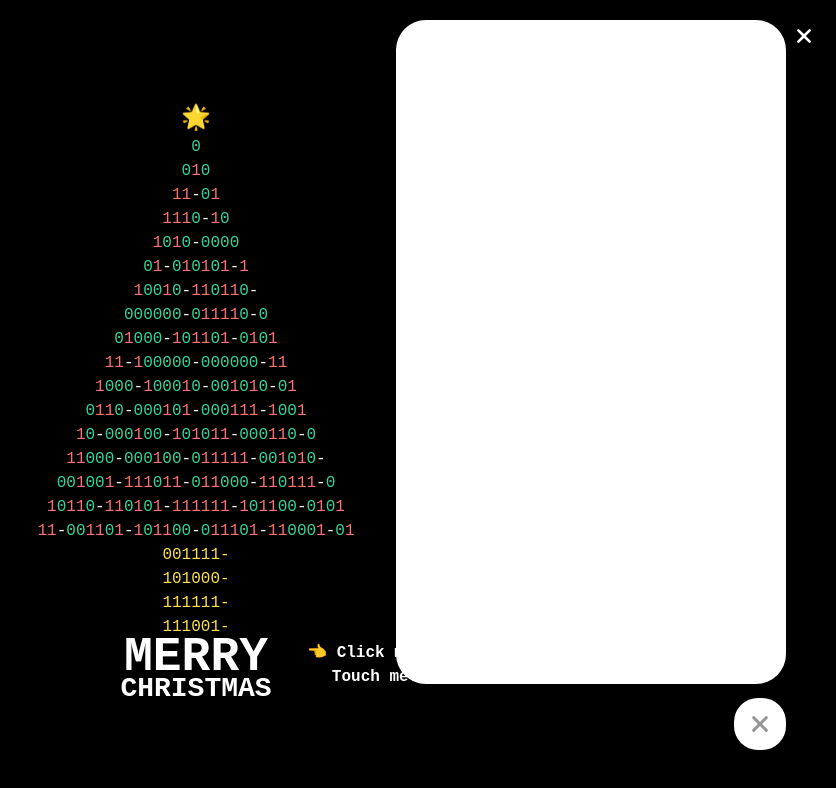
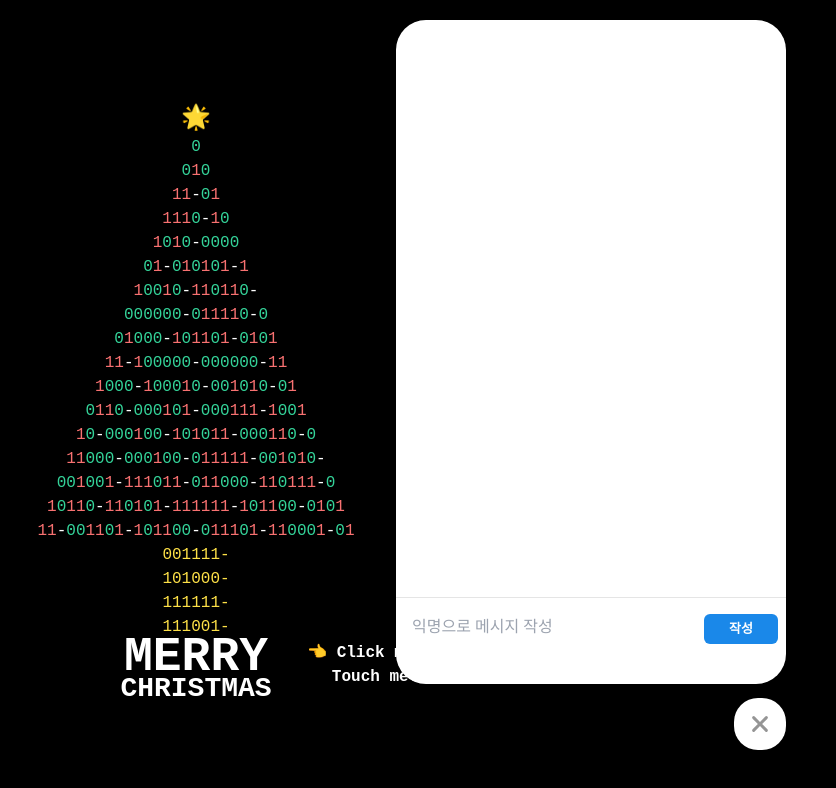
Before and after one commit to ju-nong/christmas-tree, a Vue app: page / in a window 1280 px wide. Both pictures are taken after a click on the button 1204 px from the left and 724 px from the top of the page. Shown: the top 788 px of the page, without its empty margins (444-1280 px from the left). Built offline with nearby package versions, Linux system fonts and the light colour scheme.

Commit message:
feat : 채팅 컴포넌트 추가

```diff
--- a/src/components/chat/ChatContainer.vue
+++ b/src/components/chat/ChatContainer.vue
@@ -1,7 +1,7 @@
 <template>
-    <div class="chat-container fixed bg-white z-[20]">
+    <div class="chat-container fixed bg-white z-[20] flex flex-col">
         <button
-            class="chat-container-close fixed top-[20px] right-[16px] z-[30] w-[32px] h-[32px] flex items-center justify-center rounded-full"
+            class="chat-container-close fixed top-[20px] right-[16px] z-[30] w-[32px] h-[32px] items-center justify-center rounded-full"
             @click="emit('close')"
         >
             <svg
@@ -28,11 +28,15 @@
                 ></path>
             </svg>
         </button>
+        <ChatList />
+        <ChatInput />
     </div>
 </template>
 
 <script setup>
 import { defineEmits } from "vue";
+
+import { ChatList, ChatInput } from "./index";
 
 const emit = defineEmits(["close"]);
 </script>
@@ -45,8 +49,10 @@ const emit = defineEmits(["close"]);
     bottom: 116px;
     max-height: 690px;
     height: calc(100% - 136px);
+    font-family: "Noto Sans";
 
     &-close {
+        display: none;
         background-color: rgba(0, 0, 0, 0.66);
     }
 }
@@ -59,6 +65,10 @@ const emit = defineEmits(["close"]);
         max-height: 100%;
         height: 100%;
         border-radius: 0;
+
+        &-close {
+            display: flex;
+        }
     }
 }
 </style>
--- /dev/null
+++ b/src/components/chat/ChatInput.vue
@@ -0,0 +1,48 @@
+<template>
+    <div class="chat-input">
+        <div class="chat-input-container">
+            <textarea placeholder="익명으로 메시지 작성" />
+        </div>
+        <button class="chat-input-send">작성</button>
+    </div>
+</template>
+
+<script setup></script>
+
+<style lang="scss">
+.chat-input {
+    display: flex;
+    border-top: 0.5px solid rgba(0, 0, 0, 0.1);
+    padding: 16px 0px 16px 8px;
+
+    &-container {
+        padding-left: 8px;
+        flex: 1;
+
+        > textarea {
+            border: none;
+            outline: none;
+            width: 100%;
+            resize: none;
+        }
+    }
+
+    &-send {
+        width: 74px;
+        height: 30px;
+        margin: 0px 8px;
+        border-radius: 6px;
+        background-color: #1a88e9;
+        color: #fff;
+        font-size: 13px;
+        font-weight: 700;
+        cursor: pointer;
+
+        &:disabled {
+            background-color: rgb(243, 244, 248);
+            color: rgba(0, 0, 0, 0.1);
+            cursor: auto;
+        }
+    }
+}
+</style>
--- /dev/null
+++ b/src/components/chat/ChatItem.vue
@@ -0,0 +1,7 @@
+<template>
+    <li></li>
+</template>
+
+<script setup></script>
+
+<style lang="scss"></style>
--- /dev/null
+++ b/src/components/chat/ChatList.vue
@@ -0,0 +1,62 @@
+<template>
+    <ul
+        class="chat-list w-full h-full flex flex-col gap-y-[4px] list-none overflow-x-hidden overflow-y-scroll"
+    ></ul>
+</template>
+
+<script setup></script>
+
+<style lang="scss">
+.chat-list {
+    overflow-anchor: none;
+    overscroll-behavior: none;
+
+    &::-webkit-scrollbar {
+        width: 8px;
+    }
+
+    &::-webkit-scrollbar-thumb {
+        background-color: rgb(204, 204, 204);
+        border-radius: 10px;
+    }
+
+    &::-webkit-scrollbar-track {
+        background-color: transparent;
+    }
+
+    > li {
+        width: 100%;
+        padding-left: 32px;
+        display: flex;
+        position: relative;
+        column-gap: 6px;
+        align-items: flex-end;
+
+        &.first {
+            margin-top: 16px;
+            padding-top: 16px;
+        }
+
+        > p {
+            max-width: 565px;
+            padding: 9px 12px;
+            font-size: 13px;
+            line-height: 16px;
+            border-radius: 21px;
+            background-color: rgb(243, 244, 248);
+            word-break: break-word;
+            word-wrap: break-word;
+            white-space: pre-wrap;
+            color: rgb(30, 30, 35);
+        }
+
+        > span {
+            line-height: 12px;
+            font-size: 10px;
+            color: rgb(118, 118, 120);
+            margin-bottom: 4px;
+            white-space: nowrap;
+        }
+    }
+}
+</style>
--- a/src/components/chat/index.js
+++ b/src/components/chat/index.js
@@ -1,4 +1,7 @@
 import ChatButton from "./ChatButton.vue";
 import ChatContainer from "./ChatContainer.vue";
+import ChatList from "./ChatList.vue";
+import ChatItem from "./ChatItem.vue";
+import ChatInput from "./ChatInput.vue";
 
-export { ChatButton, ChatContainer };
+export { ChatButton, ChatContainer, ChatList, ChatItem, ChatInput };
--- a/src/style.scss
+++ b/src/style.scss
@@ -33,6 +33,24 @@ body {
     text-shadow: #fc0 0 0 10px;
 }
 
+// 채팅창 Transition
+.fade-slide-enter-from,
+.fade-slide-leave-to {
+    opacity: 0;
+    transform: translateY(20px);
+}
+
+.fade-slide-enter-to,
+.fade-slide-leave-from {
+    opacity: 1;
+    transform: translateY(0);
+}
+
+.fade-slide-enter-active,
+.fade-slide-leave-active {
+    transition: opacity 0.25s ease-in-out, transform 0.25s ease-in-out;
+}
+
 @keyframes Twinkle {
     0% {
         transform: scale(1);
@@ -56,20 +74,3 @@ body {
         transform: translate(130%, -50%);
     }
 }
-
-.fade-slide-enter-from,
-.fade-slide-leave-to {
-    opacity: 0;
-    transform: translateY(20px);
-}
-
-.fade-slide-enter-to,
-.fade-slide-leave-from {
-    opacity: 1;
-    transform: translateY(0);
-}
-
-.fade-slide-enter-active,
-.fade-slide-leave-active {
-    transition: opacity 0.25s ease-in-out, transform 0.25s ease-in-out;
-}
```
